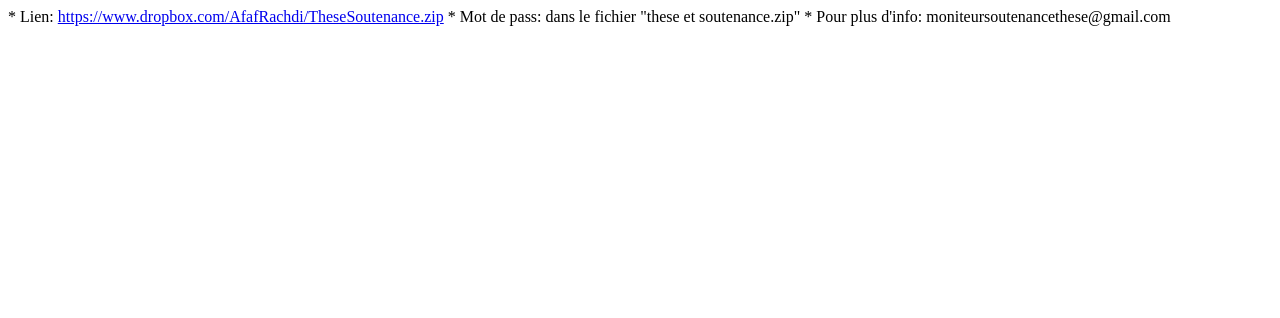
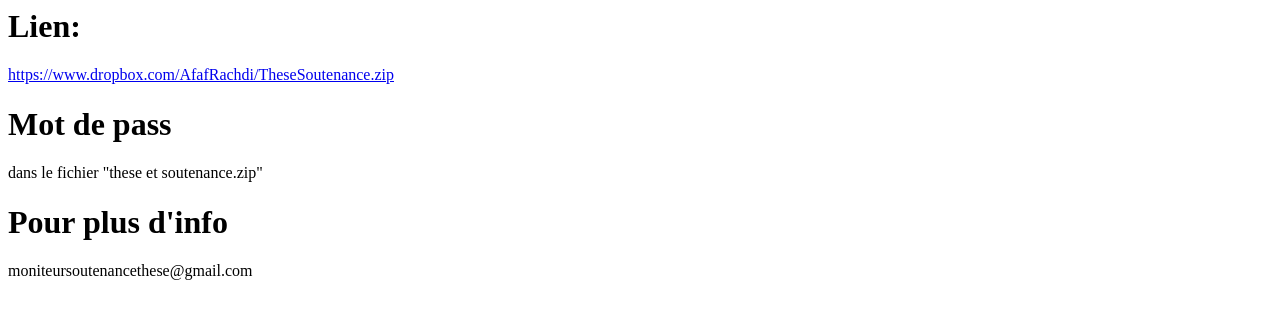
Before and after one commit to Afaf-Rachdi/Afaf-Rachdi, a plain HTML site: page index.html in a window 1280 px wide. Drawn offline with Linux system fonts and the light colour scheme.

Commit message:
Update index.html

```diff
--- a/index.html
+++ b/index.html
@@ -1,6 +1,6 @@
-* Lien:
+<h1>Lien:</h1>
 <a href="https://www.dropbox.com/s/39bf4z3o9uz8ajh/these%20et%20soutenance.zip?dl=1">https://www.dropbox.com/AfafRachdi/TheseSoutenance.zip</a>
-* Mot de pass:
-	dans le fichier "these et soutenance.zip"
-* Pour plus d'info:
-	moniteursoutenancethese@gmail.com
+<h1>Mot de pass</h1>
+dans le fichier "these et soutenance.zip"
+<h1>Pour plus d'info</h1>
+moniteursoutenancethese@gmail.com
```
